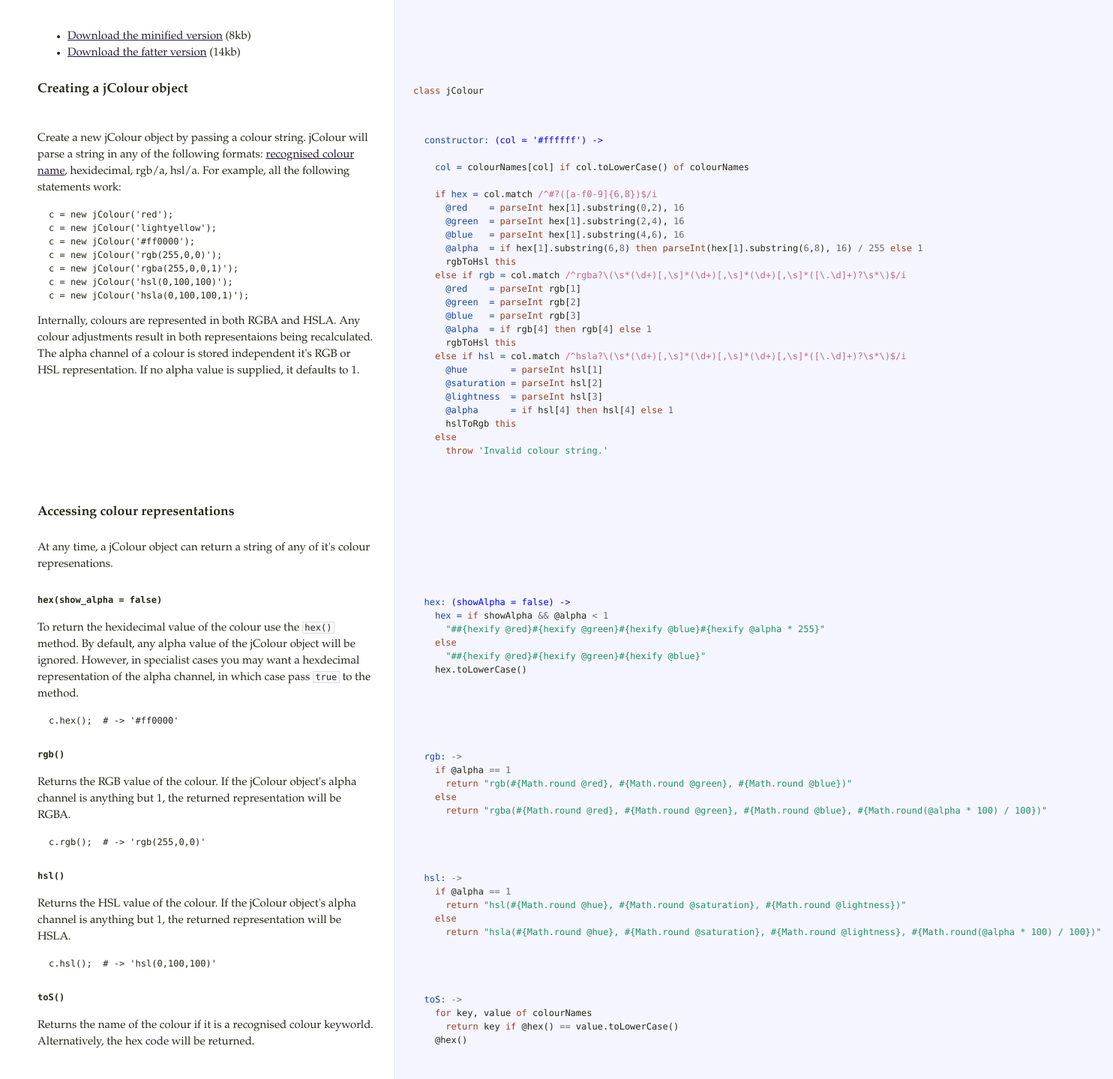
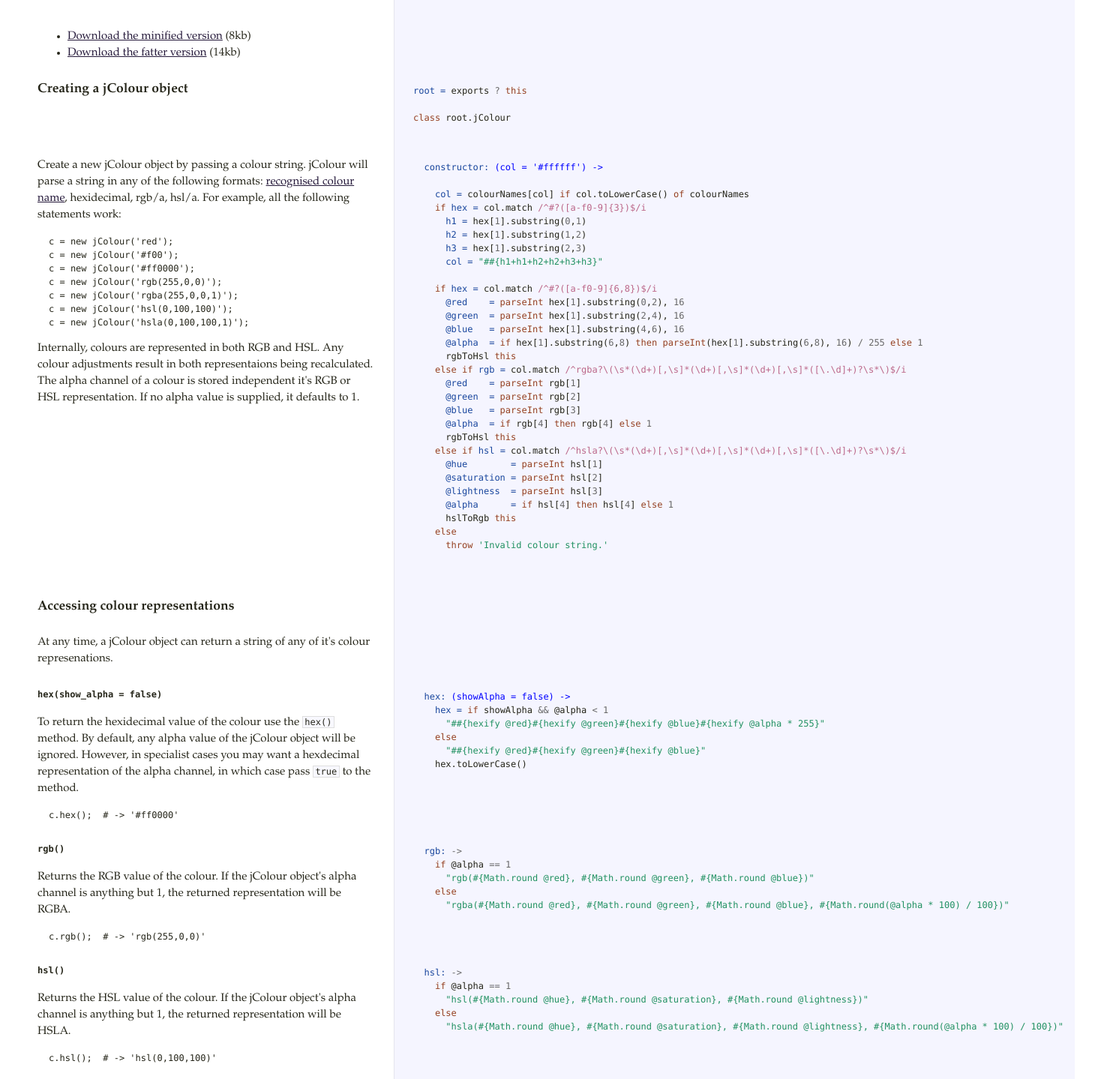
Before and after one commit to aaronrussell/jcolour, a plain HTML site: page index.html in a window 1280 px wide. Shown: the part 333-1772 px from the top of the page at 75% size, 1484 px wide, since content can reach past the window. Drawn offline with Linux system fonts and the light colour scheme.

Commit message:
Updated docs

```diff
--- a/index.html
+++ b/index.html
@@ -9,13 +9,15 @@ the <a href="http://github.com/aaronrussell/jcolour">source code for jColour</a>
 is released under the <a href="http://www.opensource.org/licenses/mit-license.php">MIT license</a>.</p>             </td>             <td class="code">               <div class="highlight"><pre></pre></div>             </td>           </tr>                               <tr id="section-2">             <td class="docs">               <div class="pilwrap">                 <a class="pilcrow" href="#section-2">&#182;</a>               </div>               <h3>Download jColour</h3>             </td>             <td class="code">               <div class="highlight"><pre></pre></div>             </td>           </tr>                               <tr id="section-3">             <td class="docs">               <div class="pilwrap">                 <a class="pilcrow" href="#section-3">&#182;</a>               </div>               <ul>
 <li><a href="https://raw.github.com/aaronrussell/jcolour/master/build/jColour.min.js">Download the minified version</a> (8kb)</li>
 <li><a href="https://raw.github.com/aaronrussell/jcolour/master/build/jColour.js">Download the fatter version</a> (14kb)</li>
-</ul>             </td>             <td class="code">               <div class="highlight"><pre></pre></div>             </td>           </tr>                               <tr id="section-4">             <td class="docs">               <div class="pilwrap">                 <a class="pilcrow" href="#section-4">&#182;</a>               </div>               <h3>Creating a jColour object</h3>             </td>             <td class="code">               <div class="highlight"><pre><span class="k">class</span> <span class="nx">jColour</span>
+</ul>             </td>             <td class="code">               <div class="highlight"><pre></pre></div>             </td>           </tr>                               <tr id="section-4">             <td class="docs">               <div class="pilwrap">                 <a class="pilcrow" href="#section-4">&#182;</a>               </div>               <h3>Creating a jColour object</h3>             </td>             <td class="code">               <div class="highlight"><pre><span class="nv">root = </span><span class="nx">exports</span> <span class="o">?</span> <span class="k">this</span>
+
+<span class="k">class</span> <span class="nx">root</span><span class="p">.</span><span class="nx">jColour</span>
   </pre></div>             </td>           </tr>                               <tr id="section-5">             <td class="docs">               <div class="pilwrap">                 <a class="pilcrow" href="#section-5">&#182;</a>               </div>               <p>Create a new jColour object by passing a colour string. jColour will parse a string in any of
 the following formats: <a href="http://www.w3.org/TR/SVG/types.html#ColorKeywords">recognised colour name</a>,
 hexidecimal, rgb/a, hsl/a. For example, all the following statements work:</p>
 
 <pre><code>c = new jColour('red');
-c = new jColour('lightyellow');
+c = new jColour('#f00');
 c = new jColour('#ff0000');
 c = new jColour('rgb(255,0,0)');
 c = new jColour('rgba(255,0,0,1)');
@@ -23,11 +25,16 @@ c = new jColour('hsl(0,100,100)');
 c = new jColour('hsla(0,100,100,1)');
 </code></pre>
 
-<p>Internally, colours are represented in both RGBA and HSLA. Any colour adjustments result in
+<p>Internally, colours are represented in both RGB and HSL. Any colour adjustments result in
 both representaions being recalculated. The alpha channel of a colour is stored independent
 it's RGB or HSL representation. If no alpha value is supplied, it defaults to 1.</p>             </td>             <td class="code">               <div class="highlight"><pre>  <span class="nv">constructor: </span><span class="nf">(col = &#39;#ffffff&#39;) -&gt;</span>
 
     <span class="nv">col = </span><span class="nx">colourNames</span><span class="p">[</span><span class="nx">col</span><span class="p">]</span> <span class="k">if</span> <span class="nx">col</span><span class="p">.</span><span class="nx">toLowerCase</span><span class="p">()</span> <span class="k">of</span> <span class="nx">colourNames</span>
+    <span class="k">if</span> <span class="nv">hex = </span><span class="nx">col</span><span class="p">.</span><span class="nx">match</span> <span class="sr">/^#?([a-f0-9]{3})$/i</span>
+      <span class="nv">h1 = </span><span class="nx">hex</span><span class="p">[</span><span class="mi">1</span><span class="p">].</span><span class="nx">substring</span><span class="p">(</span><span class="mi">0</span><span class="p">,</span><span class="mi">1</span><span class="p">)</span>
+      <span class="nv">h2 = </span><span class="nx">hex</span><span class="p">[</span><span class="mi">1</span><span class="p">].</span><span class="nx">substring</span><span class="p">(</span><span class="mi">1</span><span class="p">,</span><span class="mi">2</span><span class="p">)</span>
+      <span class="nv">h3 = </span><span class="nx">hex</span><span class="p">[</span><span class="mi">1</span><span class="p">].</span><span class="nx">substring</span><span class="p">(</span><span class="mi">2</span><span class="p">,</span><span class="mi">3</span><span class="p">)</span>
+      <span class="nv">col = </span><span class="s2">&quot;##{h1+h1+h2+h2+h3+h3}&quot;</span>
 
     <span class="k">if</span> <span class="nv">hex = </span><span class="nx">col</span><span class="p">.</span><span class="nx">match</span> <span class="sr">/^#?([a-f0-9]{6,8})$/i</span>
       <span class="vi">@red    = </span><span class="nb">parseInt</span> <span class="nx">hex</span><span class="p">[</span><span class="mi">1</span><span class="p">].</span><span class="nx">substring</span><span class="p">(</span><span class="mi">0</span><span class="p">,</span><span class="mi">2</span><span class="p">),</span> <span class="mi">16</span>
@@ -72,9 +79,9 @@ the returned representation will be RGBA.</p>
 <pre><code>c.rgb();  # -&gt; 'rgb(255,0,0)'
 </code></pre>             </td>             <td class="code">               <div class="highlight"><pre>  <span class="nv">rgb: </span><span class="o">-&gt;</span>
     <span class="k">if</span> <span class="nx">@alpha</span> <span class="o">==</span> <span class="mi">1</span>
-      <span class="k">return</span> <span class="s2">&quot;rgb(#{Math.round @red}, #{Math.round @green}, #{Math.round @blue})&quot;</span>
+      <span class="s2">&quot;rgb(#{Math.round @red}, #{Math.round @green}, #{Math.round @blue})&quot;</span>
     <span class="k">else</span>
-      <span class="k">return</span> <span class="s2">&quot;rgba(#{Math.round @red}, #{Math.round @green}, #{Math.round @blue}, #{Math.round(@alpha * 100) / 100})&quot;</span>
+      <span class="s2">&quot;rgba(#{Math.round @red}, #{Math.round @green}, #{Math.round @blue}, #{Math.round(@alpha * 100) / 100})&quot;</span>
 
   </pre></div>             </td>           </tr>                               <tr id="section-10">             <td class="docs">               <div class="pilwrap">                 <a class="pilcrow" href="#section-10">&#182;</a>               </div>               <h4><code>hsl()</code></h4>
 
@@ -84,9 +91,9 @@ the returned representation will be HSLA.</p>
 <pre><code>c.hsl();  # -&gt; 'hsl(0,100,100)'
 </code></pre>             </td>             <td class="code">               <div class="highlight"><pre>  <span class="nv">hsl: </span><span class="o">-&gt;</span>
     <span class="k">if</span> <span class="nx">@alpha</span> <span class="o">==</span> <span class="mi">1</span>
-      <span class="k">return</span> <span class="s2">&quot;hsl(#{Math.round @hue}, #{Math.round @saturation}, #{Math.round @lightness})&quot;</span>
+      <span class="s2">&quot;hsl(#{Math.round @hue}, #{Math.round @saturation}, #{Math.round @lightness})&quot;</span>
     <span class="k">else</span>
-      <span class="k">return</span> <span class="s2">&quot;hsla(#{Math.round @hue}, #{Math.round @saturation}, #{Math.round @lightness}, #{Math.round(@alpha * 100) / 100})&quot;</span>
+      <span class="s2">&quot;hsla(#{Math.round @hue}, #{Math.round @saturation}, #{Math.round @lightness}, #{Math.round(@alpha * 100) / 100})&quot;</span>
 
   </pre></div>             </td>           </tr>                               <tr id="section-11">             <td class="docs">               <div class="pilwrap">                 <a class="pilcrow" href="#section-11">&#182;</a>               </div>               <h4><code>toS()</code></h4>
 
@@ -592,8 +599,7 @@ red.mixWith('#ffffff', 75).rgb();   # -&gt; 'rgb(255, 191, 191)'
       <span class="nv">hsl = </span><span class="kc">true</span> <span class="k">if</span> <span class="nx">key</span> <span class="k">in</span> <span class="p">[</span><span class="s1">&#39;hue&#39;</span><span class="p">,</span> <span class="s1">&#39;saturation&#39;</span><span class="p">,</span> <span class="s1">&#39;luminosity&#39;</span><span class="p">]</span>
     <span class="k">if</span> <span class="nx">rgb</span> <span class="o">and</span> <span class="nx">hsl</span>
       <span class="k">throw</span> <span class="s1">&#39;Cannot change both RGB and HSL properties.&#39;</span>
-    <span class="p">[</span><span class="nx">rgb</span><span class="p">,</span> <span class="nx">hsl</span><span class="p">]</span>
-  </pre></div>             </td>           </tr>                               <tr id="section-42">             <td class="docs">               <div class="pilwrap">                 <a class="pilcrow" href="#section-42">&#182;</a>               </div>               <p>Export jColour or attach to the window object</p>             </td>             <td class="code">               <div class="highlight"><pre><span class="nv">root = </span><span class="nx">exports</span> <span class="o">?</span> <span class="nb">window</span><span class="p">.</span><span class="nv">jColour = </span><span class="nx">jColour</span></pre></div>             </td>           </tr>                               <tr id="section-43">             <td class="docs">               <div class="pilwrap">                 <a class="pilcrow" href="#section-43">&#182;</a>               </div>               <h3>Copyright</h3>
+    <span class="p">[</span><span class="nx">rgb</span><span class="p">,</span> <span class="nx">hsl</span><span class="p">]</span></pre></div>             </td>           </tr>                               <tr id="section-42">             <td class="docs">               <div class="pilwrap">                 <a class="pilcrow" href="#section-42">&#182;</a>               </div>               <h3>Copyright</h3>
 
 <p>Copyright (c) 2010-2011 <a href="http://aaronrussell.co.uk">Aaron Russell</a>.
 Licensed under the <a href="http://www.opensource.org/licenses/mit-license.php">MIT license</a>.</p>             </td>             <td class="code">               <div class="highlight"><pre></pre></div>             </td>           </tr>                </tbody>     </table>   </div> </body> </html>
```
